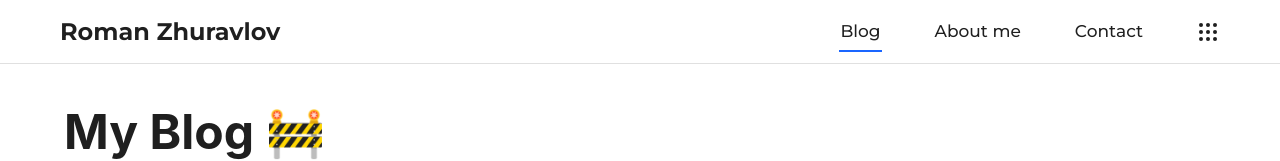
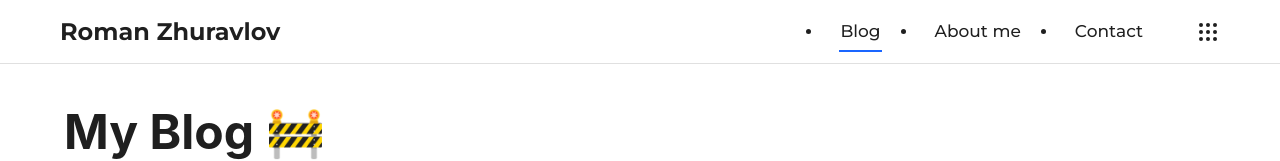
Before and after one commit to snelsi/personal-site, a Next.js app: page /blog in a window 1280 px wide. Shown: the top 161 px of the page. Built offline with nearby package versions, Linux system fonts and the light colour scheme.

Commit message:
Add list tag to SiteHeaderLinks

```diff
--- a/components/SiteHeader/SiteHeaderLink.tsx
+++ b/components/SiteHeader/SiteHeaderLink.tsx
@@ -42,6 +42,7 @@ export const SiteHeaderLink: React.FC<HeaderLinkProps> = ({ href, children }) =>
   const router = useRouter();
 
   return (
+    <li>
       <HeaderLinkContainer data-matched={href === router.route} className="HeaderLinkContainer">
         <Link href={href}>
           <ButtonText component="a" href={href}>
@@ -49,5 +50,6 @@ export const SiteHeaderLink: React.FC<HeaderLinkProps> = ({ href, children }) =>
           </ButtonText>
         </Link>
       </HeaderLinkContainer>
+    </li>
   );
 };
--- a/components/SiteHeader/SiteHeaderLinks.tsx
+++ b/components/SiteHeader/SiteHeaderLinks.tsx
@@ -13,7 +13,7 @@ export const SiteHeaderLinks: React.FC<SiteHeaderLinksProps> = () => (
   </Container>
 );
 
-const Container = styled.div`
+const Container = styled.ul`
   display: grid;
   grid-auto-flow: column;
   gap: 20px;
```
Lines whose indentation alone changed are shown as unchanged.
